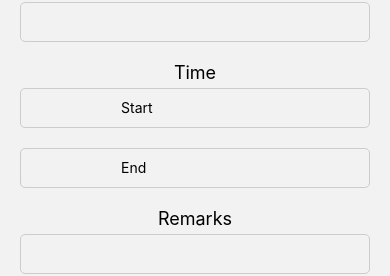
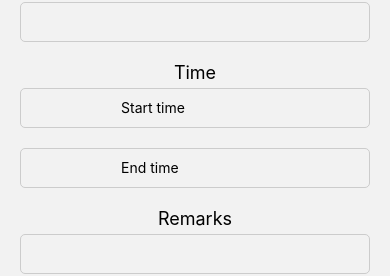
Before and after one commit to Ganaka-Labs/IISC-Mobile-application, a React Native app: screen /Home in a window 390 px wide. Shown: the part 413-689 px from the top of the page. Built offline with nearby package versions, Linux system fonts and the light colour scheme.

Commit message:
Added time picker with start/end date selection

```diff
--- a/package.json
+++ b/package.json
@@ -19,7 +19,8 @@
     "react-native-pager-view": "^6.3.1",
     "react-native-safe-area-context": "^4.10.1",
     "react-native-screens": "^3.31.1",
-    "react-native-tab-view": "^3.5.2"
+    "react-native-tab-view": "^3.5.2",
+    "react-native-timer-picker": "^1.7.0"
   },
   "devDependencies": {
     "@babel/core": "^7.20.0",
--- a/src/screens/BookClass.jsx
+++ b/src/screens/BookClass.jsx
@@ -1,7 +1,7 @@
 /* eslint-disable react-native/no-inline-styles */
 /* eslint-disable prettier/prettier */
 import {useNavigation} from '@react-navigation/native';
-import React, {useEffect, useRef, useState} from 'react';
+import React, {useEffect, useState} from 'react';
 import {
   Button,
   Keyboard,
@@ -12,7 +12,7 @@ import {
   View,
 } from 'react-native';
 import {Calendar} from 'react-native-calendars';
-// import {[Calendar](#calendar), [CalendarList](#calendarlist), [Agenda](#agenda)} from 'react-native-calendars';
+import {TimerPicker, TimerPickerModal} from 'react-native-timer-picker';
 
 const BookClass = () => {
   const [meetingTitle, setMeetingTitle] = useState('');
@@ -20,36 +20,47 @@ const BookClass = () => {
   const [meetingDate, setMeetingDate] = useState('');
   const [meetingStartTime, setMeetingStartTime] = useState('');
   const [meetingEndTime, setMeetingEndTime] = useState('');
+  const [isItStartTime, setIsItStartTime] = useState(false);
   const [remarks, setRemarks] = useState('');
   const [datePicker, toggleDatePicker] = useState(false);
+  const [timePicker, toggleTimePicker] = useState(false);
+  const [timePickerTitle, setTimePickerTitle] = useState('');
   const navigation = useNavigation();
 
   const handleBookRoom = () => {
     console.log('Book room');
   };
 
-  const renderArrow = direction => {
-    if (direction === 'left') {
-      return <Text>{this.state.up}</Text>;
+  const handleTimePicker = (shdStartTime) => {
+    console.log('Time picker');
+    Keyboard.dismiss();
+    toggleTimePicker(!timePicker);
+    if (shdStartTime) {
+      setIsItStartTime(true);
+      setTimePickerTitle('Start Time');
     } else {
-      return <Text>{this.state.down}</Text>;
+      setIsItStartTime(false);
+      setTimePickerTitle('End Time');
+    }
+  };
+
+  const setTime = (time) => {
+    console.log('Start time');
+    if (isItStartTime) {
+      setMeetingStartTime(time);
+    } else {
+      setMeetingEndTime(time);
     }
   };
 
   const handleDataPicker = () => {
     console.log('Handle DP');
+    Keyboard.dismiss();
     toggleDatePicker(!datePicker);
-    Keyboard.dismiss();
   };
-
-  // useEffect(() => {
-
-  // }, [datePicker]);
 
   return (
     <View style={styles.container}>
-
-
       <Text style={styles.label}>Meeting Title</Text>
       <TextInput
         style={styles.input}
@@ -68,15 +79,17 @@ const BookClass = () => {
       />
 
       <Text style={styles.label}>Meeting Date</Text>
-      {datePicker && <Calendar
+      {datePicker && (
+        <Calendar
           onDayPress={day => {
             console.log('selected day', day);
             setMeetingDate(day.dateString);
             toggleDatePicker(!datePicker);
           }}
           minDate={new Date()}
-      />}
-      <TouchableOpacity onPress={() => handleDataPicker()}>
+        />
+      )}
+      <TouchableOpacity onPress={() => handleDataPicker(true)}>
         <View pointerEvents="none">
           <TextInput
             style={styles.input}
@@ -86,19 +99,47 @@ const BookClass = () => {
         </View>
       </TouchableOpacity>
       <Text style={styles.label}>Time</Text>
+      {timePicker && (
+        <TimerPickerModal
+          visible={timePicker}
+          setIsVisible={toggleTimePicker}
+          onConfirm={pickedDuration => {
+            console.log('Picked duration: ', pickedDuration);
+            setTime(pickedDuration.hours + ' : ' + pickedDuration.minutes);
+            toggleTimePicker(!timePicker);
+          }}
+          modalTitle={timePickerTitle}
+          onCancel={() => toggleTimePicker(!timePicker)}
+          closeOnOverlayPress
+          use12HourPicker
+          hideSeconds
+          styles={{
+            theme: 'light',
+          }}
+        />
+      )}
       <View style={styles.row}>
+        <TouchableOpacity onPress={() => handleTimePicker(true)}>
+          <View pointerEvents="none">
             <TextInput
               style={styles.input}
-          placeholder="Start"
+              placeholder="Start time"
               value={meetingStartTime}
               onChangeText={setMeetingStartTime}
             />
+          </View>
+        </TouchableOpacity>
+
+        <TouchableOpacity onPress={() => handleTimePicker(false)}>
+          <View pointerEvents="none">
             <TextInput
               style={styles.input}
-          placeholder="End"
+              placeholder="End time"
               value={meetingEndTime}
               onChangeText={setMeetingEndTime}
             />
+          </View>
+        </TouchableOpacity>
       </View>
       <Text style={styles.label}>Remarks</Text>
       <TextInput
--- a/src/screens/HomeScreen.jsx
+++ b/src/screens/HomeScreen.jsx
@@ -5,6 +5,7 @@ import {SceneMap, TabView} from 'react-native-tab-view';
 import BookClass from './BookClass';
 import MyBooking from './MyBookings';
 import Profile from './Profile';
+
 
 // const FirstRoute = () => (
 //     <View style={{ flex: 1, backgroundColor: '#ff4081' }} />
```
Also changed, not shown: src/models/BookClassModel.jsx (added), 1 other file (tests, documents, lock files or other folders). Lines whose indentation alone changed are shown as unchanged.
